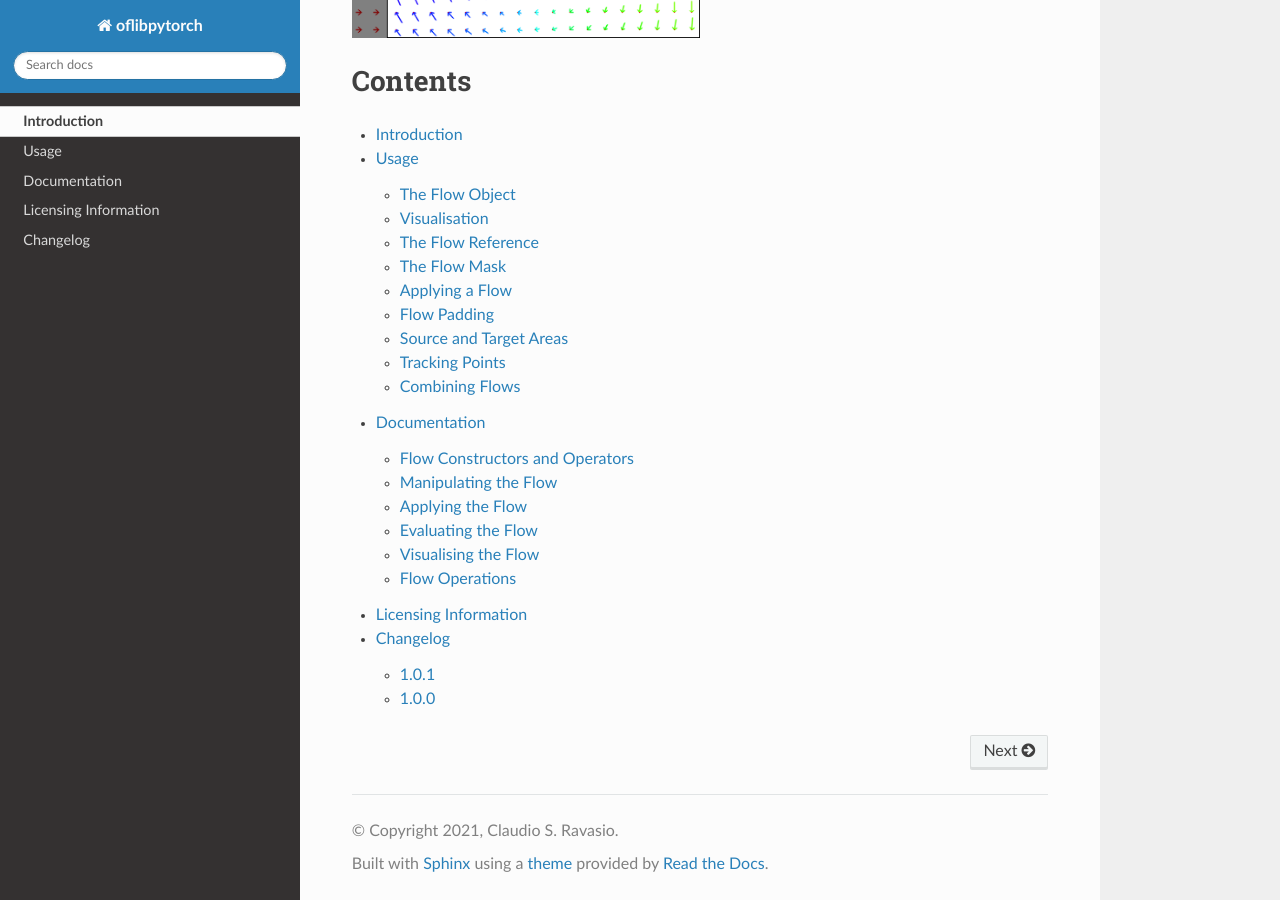
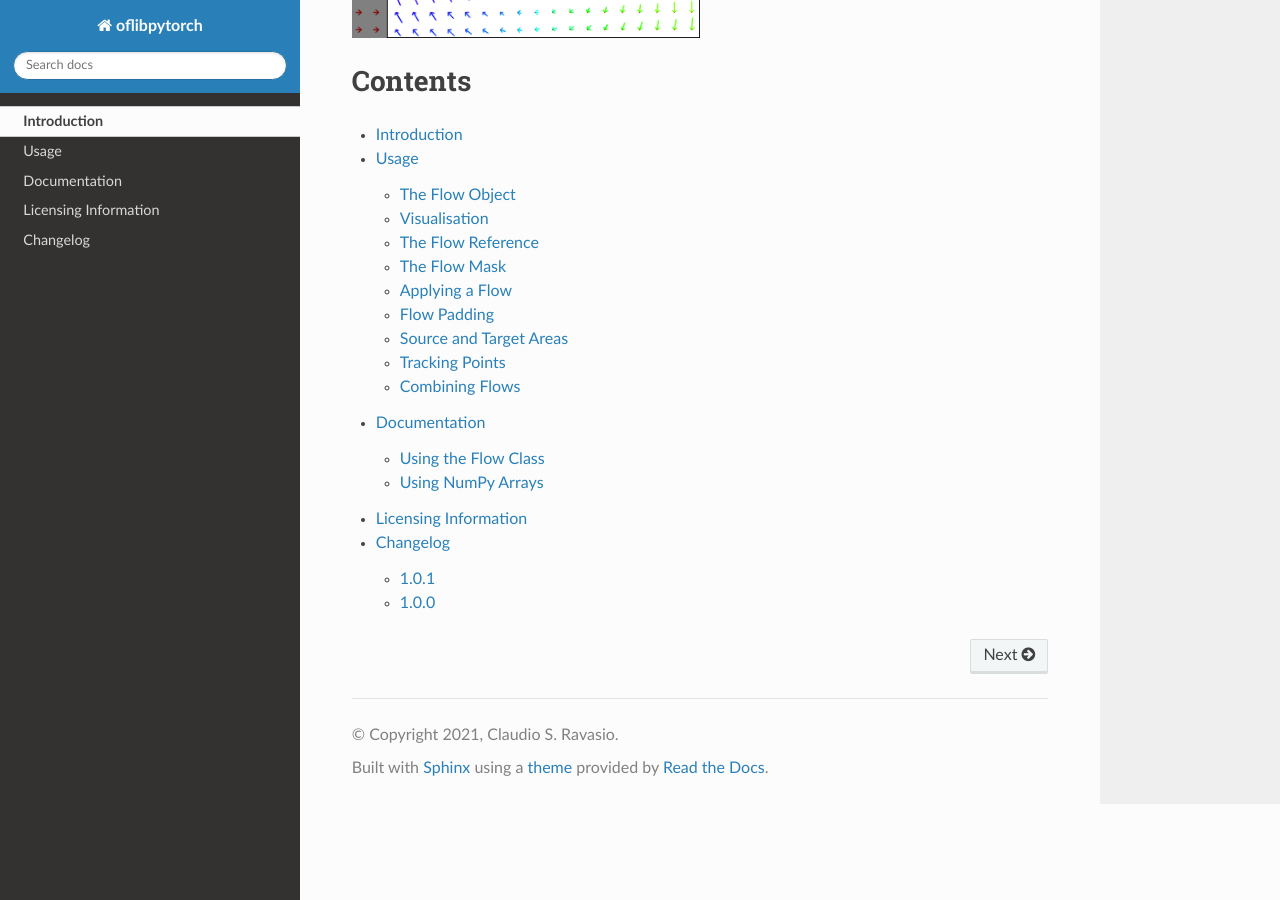
Before and after one commit to CSRavasio/oflibpytorch, a Sphinx documentation site: the page built from docs/index.rst, in a window 1280 px wide and 900 px high, scrolled down 2944 px. Built offline with Sphinx 7.4.7 and the Read the Docs theme 2.0.0, drawn with Linux system fonts in a browser that asks for light colours; part of the change alters nothing that is shown.

Commit message:
docs/documentation.rst updated

```diff
--- a/docs/documentation.rst
+++ b/docs/documentation.rst
@@ -4,12 +4,16 @@ While this documentation aims to go beyond a simple listing of parameters and in
 principles behind the functions, please see the section ":ref:`Usage`" for more details and usage examples including
 code and flow field visualisations.
 
+Using the Flow Class
+~~~~~~~~~~~~~~~~~~~~
+This section documents the custom flow class and all its class methods. It is the recommended way of using
+``oflibpytorch`` and makes the full range of functionality available to the user.
 
 Flow Constructors and Operators
 -------------------------------
 .. autoclass:: oflibpytorch.Flow
-    :members: zero, from_matrix, from_transforms, vecs, vecs_numpy, ref, mask, mask_numpy, device, shape,
-        copy, is_zero, to_device
+    :members: zero, from_matrix, from_transforms, from_kitti, from_sintel, vecs, vecs_numpy, ref, mask, mask_numpy,
+        device, shape, copy, to_device
     :special-members: __str__, __getitem__, __add__, __sub__, __mul__, __truediv__, __pow__, __neg__
 
     .. automethod:: __init__
@@ -21,6 +25,7 @@ Manipulating the Flow
 .. automethod:: Flow.pad
 .. automethod:: Flow.invert
 .. automethod:: Flow.switch_ref
+.. automethod:: Flow.combine_with
 
 Applying the Flow
 -----------------
@@ -31,6 +36,7 @@ Applying the Flow
 Evaluating the Flow
 -------------------
 .. currentmodule:: oflibpytorch
+.. automethod:: Flow.is_zero
 .. automethod:: Flow.matrix
 .. automethod:: Flow.valid_target
 .. automethod:: Flow.valid_source
@@ -43,8 +49,46 @@ Visualising the Flow
 .. automethod:: Flow.visualise_arrows
 .. automethod:: Flow.show
 .. automethod:: Flow.show_arrows
+.. autofunction:: oflibpytorch.visualise_definition
 
-Flow Operations
+Using NumPy Arrays
+~~~~~~~~~~~~~~~~~~
+This section contains functions that take Torch tensors as well as NumPy arrays as inputs, instead of making use of
+the custom flow class. On the one hand, this avoids having to define flow objects. On the other hand, it requires
+keeping track of flow attributes manually, and it does not avail itself of the full scope of functionality
+``oflibpytorch`` has to offer: most importantly, flow masks are not considered or tracked.
+
+Flow Loading
+------------
+.. autofunction:: oflibpytorch.from_matrix
+.. autofunction:: oflibpytorch.from_transforms
+.. autofunction:: oflibpytorch.load_kitti
+.. autofunction:: oflibpytorch.load_sintel
+.. autofunction:: oflibpytorch.load_sintel_mask
+
+Flow Manipulation
+-----------------
+.. autofunction:: oflibpytorch.resize_flow
+.. autofunction:: oflibpytorch.invert_flow
+.. autofunction:: oflibpytorch.switch_flow_ref
+.. autofunction:: oflibpytorch.combine_flows
+
+Flow Application
+----------------
+.. autofunction:: oflibpytorch.apply_flow
+.. autofunction:: oflibpytorch.track_pts
+
+Flow Evaluation
 ---------------
-.. autofunction:: oflibpytorch.visualise_definition
-.. autofunction:: oflibpytorch.combine_flows
+.. autofunction:: oflibpytorch.is_zero_flow
+.. autofunction:: oflibpytorch.get_flow_matrix
+.. autofunction:: oflibpytorch.valid_target
+.. autofunction:: oflibpytorch.valid_source
+.. autofunction:: oflibpytorch.get_flow_padding
+
+Flow Visualisation
+------------------
+.. autofunction:: oflibpytorch.visualise_flow
+.. autofunction:: oflibpytorch.visualise_flow_arrows
+.. autofunction:: oflibpytorch.show_flow
+.. autofunction:: oflibpytorch.show_flow_arrows
```
